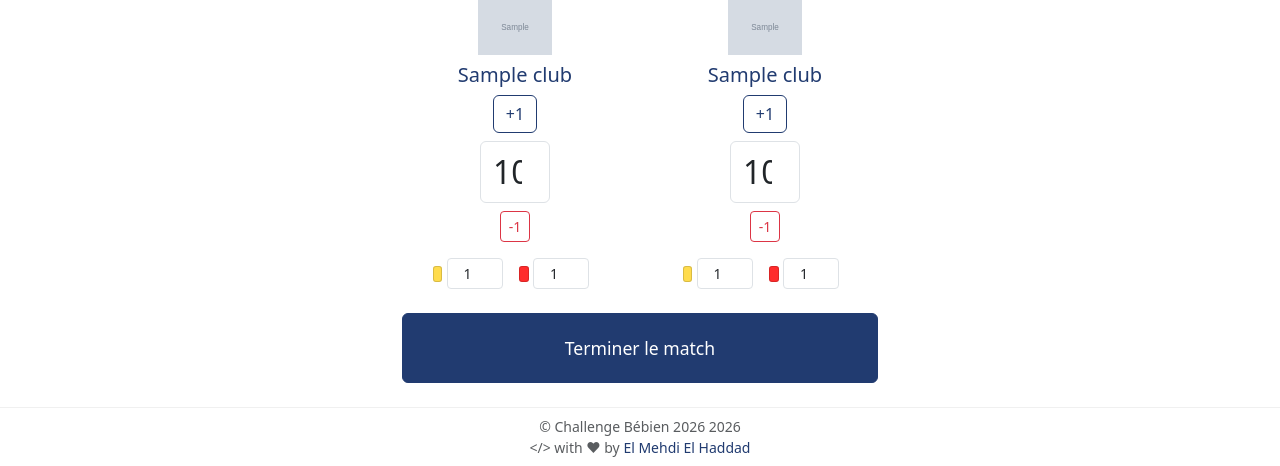
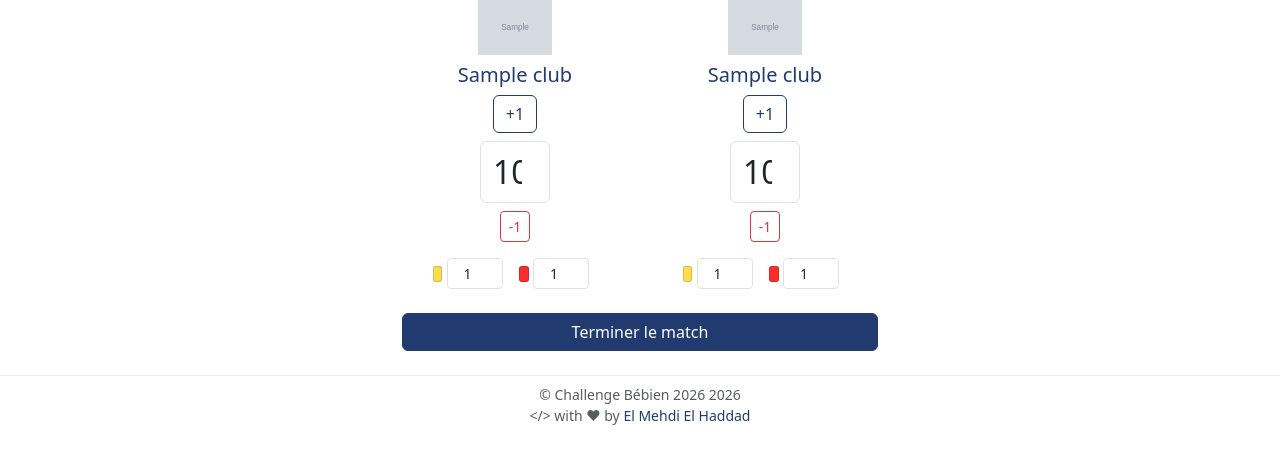
Before and after one commit to el12elh/Bebien, a PHP site: page /tdm/score/?id=1 in a window 1280 px wide. Shown: the part 469-935 px from the top of the page. After the commit the page ends 894 px from the top, so only its background shows below. Run offline with PHP 8.4, Linux system fonts and the light colour scheme; the visitor is signed in with stand-in values (Sample User, id 1); data comes from the database, SQL or seed files in the repository; tables that the repository leaves empty hold one stand-in row (values such as "Sample post"); grey boxes marked "Sample" are stand-in pictures; some libraries are stand-ins or nearby versions.

Commit message:
resize btn

```diff
--- a/tdm/score.php
+++ b/tdm/score.php
@@ -265,7 +265,7 @@ require_once __DIR__ . '/../includes/tdm_nav.php';
 
     <div class="d-grid gap-2">
       <button
-          type="submit" name="status" value="Terminé" id="finishMatchBtn" class="btn btn-success big-btn"
+          type="submit" name="status" value="Terminé" id="finishMatchBtn" class="btn btn-success"
           data-team1="<?= htmlspecialchars(trim($m['c1'] . $m['e1'])) ?>"
           data-team2="<?= htmlspecialchars(trim($m['c2'] . $m['e2'])) ?>"
           >
```
